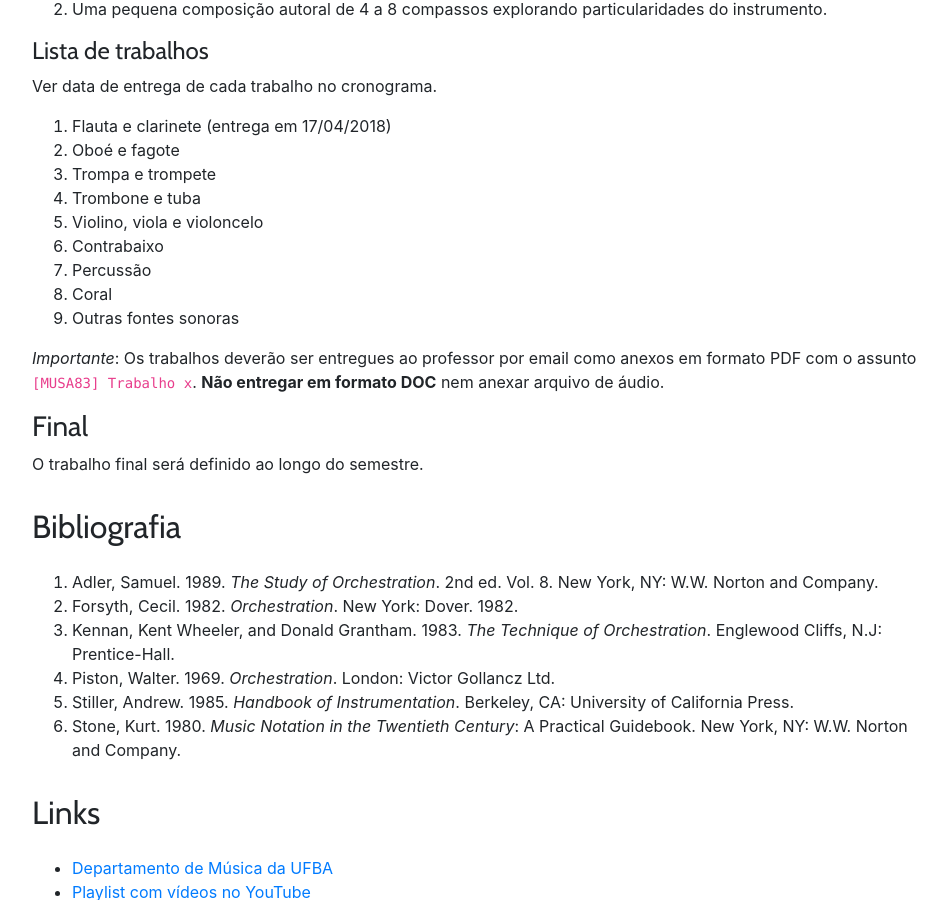
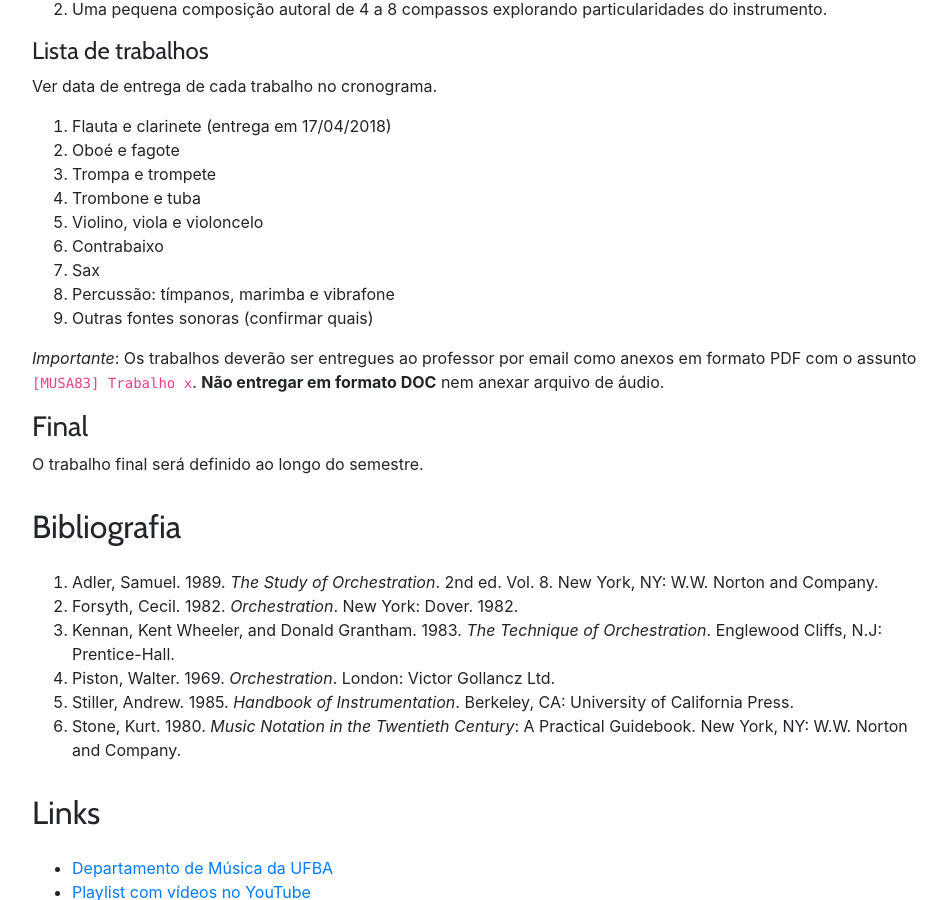
Before and after one commit to kroger/genosmus, a Jekyll site: the page built from _marcos/musa83.md, in a window 1280 px wide and 900 px high, scrolled down 4603 px. Shown: the whole window, without its empty margins (68-1015 px from the left). Built offline with Jekyll 4.4.1, drawn with Linux system fonts in a browser that asks for light colours; the table of contents is made by our own code.

Commit message:
Ajuste de trabalhos de instrumentação

```diff
--- a/_marcos/musa83.md
+++ b/_marcos/musa83.md
@@ -149,9 +149,9 @@ Ver data de entrega de cada trabalho no cronograma.
  1. Trombone e tuba
  1. Violino, viola e violoncelo
  1. Contrabaixo
- 1. Percussão
- 1. Coral
- 1. Outras fontes sonoras
+ 1. Sax
+ 1. Percussão: tímpanos, marimba e vibrafone
+ 1. Outras fontes sonoras (confirmar quais)
 
 *Importante*: Os trabalhos deverão ser entregues ao professor por email
 como anexos em formato PDF com o assunto
```
